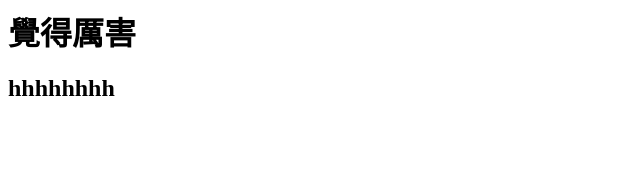
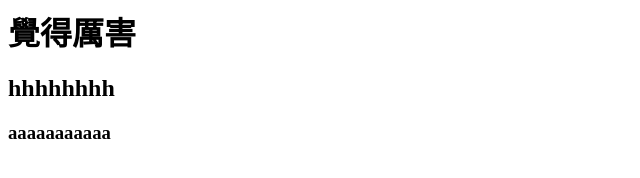
Before and after one commit to lau1943x/lau1943x.github.io, a plain HTML site: page index.html in a window 1280 px wide. Shown: the whole page, without its empty margins (0-640 px from the left). Drawn offline with Linux system fonts and the light colour scheme.

Commit message:
Update index.html

```diff
--- a/index.html
+++ b/index.html
@@ -6,5 +6,6 @@
   <body>
     <h1>覺得厲害</h1>
 	<h2>hhhhhhhh</h2>
+  <h3>aaaaaaaaaaa</h3>
   </body>
 </html>
```
